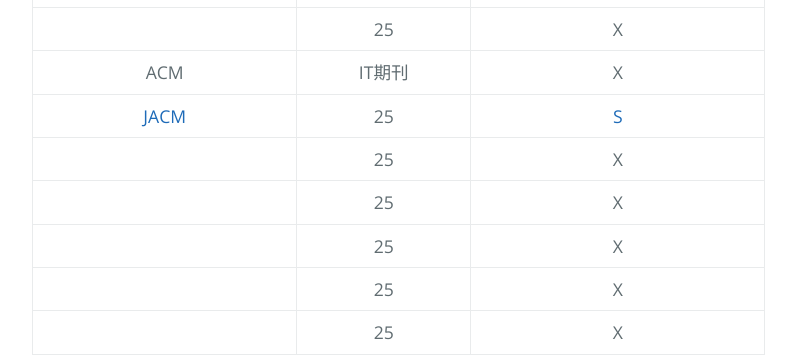
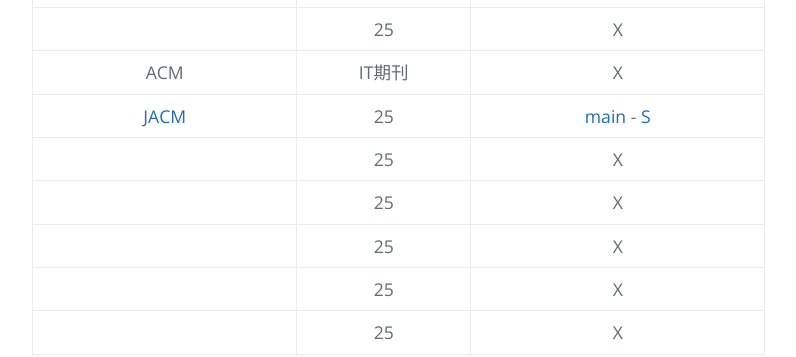
Before and after one commit to AmbroseRen/test, a Jekyll site: the page built from Library/AcademicSearch.md, in a window 1280 px wide. Shown: the part 1309-1666 px from the top of the page, without its empty margins (192-988 px from the left). Built offline with Jekyll 4.4.1, drawn with Linux system fonts in a browser that asks for light colours; our own code applies the rules of GitHub Pages for plain Markdown files; the repository's description, which GitHub fills in, is left out.

Commit message:
Update AcademicSearch.md

```diff
--- a/Library/AcademicSearch.md
+++ b/Library/AcademicSearch.md
@@ -31,7 +31,7 @@
 | []() | 25 | X |
 | []() | 25 | X |
 | ACM | IT期刊 | X |
-| [JACM](https://dl.acm.org/journal/jacm) | 25 | [S](https://dl.acm.org/) |
+| [JACM](https://dl.acm.org/journal/jacm) | 25 | [main](https://cacm.acm.org/) - [S](https://dl.acm.org/) |
 | []() | 25 | X |
 | []() | 25 | X |
 | []() | 25 | X |
```
